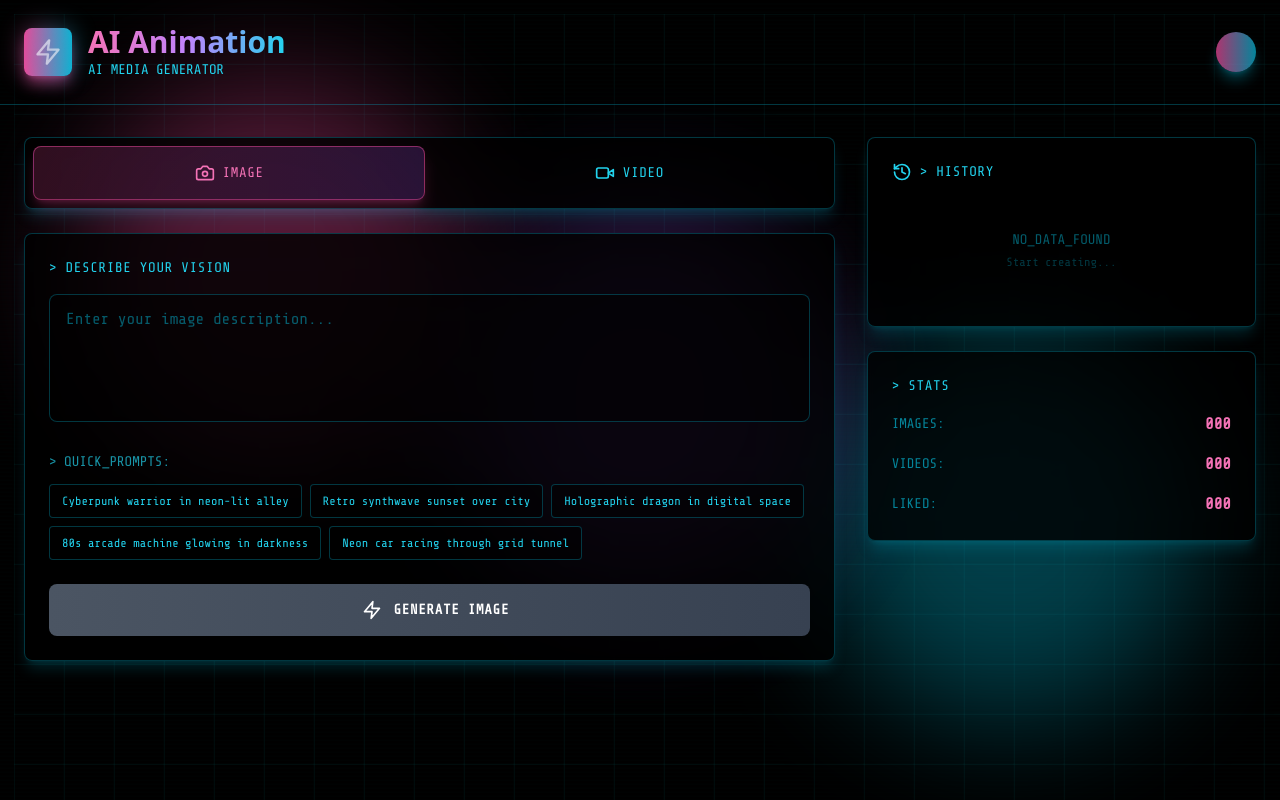
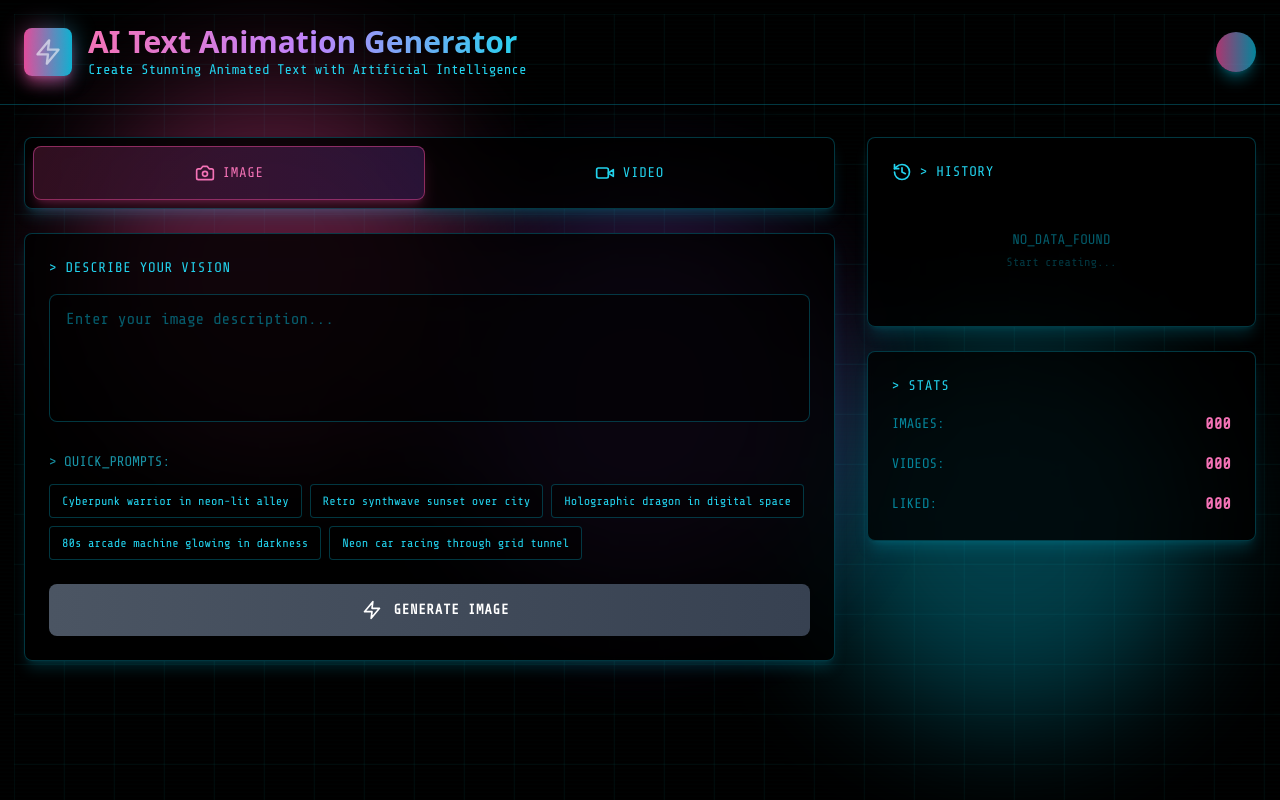
Before and after one commit to CHUDAI0296/3d-animations, a React (Vite) app: page / in a window 1280 px wide. Built offline with nearby package versions, Linux system fonts and the light colour scheme.

Commit message:
Update website title to AI Text Animation Generator

```diff
--- a/src/App.tsx
+++ b/src/App.tsx
@@ -136,9 +136,9 @@ function App() {
             </div>
             <div>
               <h1 className="text-3xl font-bold bg-gradient-to-r from-pink-400 via-purple-400 to-cyan-400 bg-clip-text text-transparent">
-                {navigator.language.startsWith('zh') ? 'AI Animation' : 'AI Animation'}
+                AI Text Animation Generator
               </h1>
-              <p className="text-cyan-400 text-sm font-mono">AI MEDIA GENERATOR</p>
+              <p className="text-cyan-400 text-sm font-mono">Create Stunning Animated Text with Artificial Intelligence</p>
             </div>
           </div>
 
```
